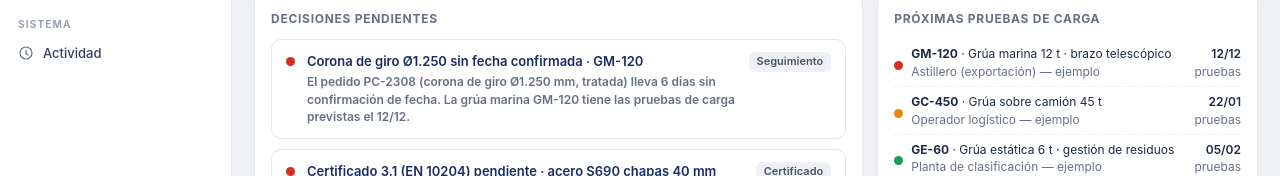
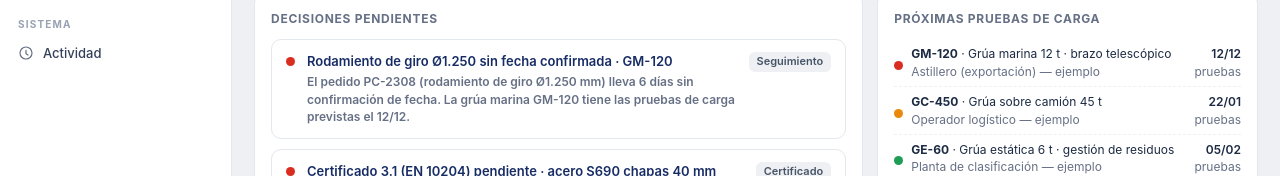
Before and after one commit to RoutinizeWellness/automio-cytecma-demo, a plain HTML site: page index.html in a window 1280 px wide. Shown: the part 334-510 px from the top of the page. Drawn offline with Linux system fonts and the light colour scheme.

Commit message:
v6.1: componente externo corregido (rodamiento de giro, no corona - fabricacion interna)

```diff
--- a/index.html
+++ b/index.html
@@ -150,10 +150,10 @@ const CFG = {
   initial:{
     approvals:[
       {id:'AP-101', pri:'alta', tipo:'Seguimiento', estado:'pendiente',
-        titulo:'Corona de giro Ø1.250 sin fecha confirmada · GM-120',
-        detalle:'El pedido PC-2308 (corona de giro Ø1.250 mm, tratada) lleva 6 días sin confirmación de fecha. La grúa marina GM-120 tiene las pruebas de carga previstas el 12/12.',
-        why:'Sin corona no hay montaje del giro; cada semana de retraso mueve las pruebas y la entrega al astillero.',
-        accion:{kind:'mail', to:'comercial@proveedor-ejemplo.es', subj:'PC-2308 · Confirmación de fecha de entrega — corona de giro Ø1.250', body:'Buenos días,<br><br>necesitamos confirmación firme de la fecha de entrega de la corona de giro Ø1.250 mm (pedido PC-2308). Las pruebas de carga de la GM-120 están previstas el 12/12 y cualquier desplazamiento afecta a la entrega.<br><br>Gracias, un saludo.'}},
+        titulo:'Rodamiento de giro Ø1.250 sin fecha confirmada · GM-120',
+        detalle:'El pedido PC-2308 (rodamiento de giro Ø1.250 mm) lleva 6 días sin confirmación de fecha. La grúa marina GM-120 tiene las pruebas de carga previstas el 12/12.',
+        why:'Sin el rodamiento no hay montaje del giro; cada semana de retraso mueve las pruebas y la entrega al astillero.',
+        accion:{kind:'mail', to:'comercial@proveedor-ejemplo.es', subj:'PC-2308 · Confirmación de fecha de entrega — rodamiento de giro Ø1.250', body:'Buenos días,<br><br>necesitamos confirmación firme de la fecha de entrega del rodamiento de giro Ø1.250 mm (pedido PC-2308). Las pruebas de carga de la GM-120 están previstas el 12/12 y cualquier desplazamiento afecta a la entrega.<br><br>Gracias, un saludo.'}},
       {id:'AP-102', pri:'alta', tipo:'Certificado', estado:'pendiente',
         titulo:'Certificado 3.1 (EN 10204) pendiente · acero S690 chapas 40 mm',
         detalle:'La recepción de las chapas de S690 del PC-2301 está bloqueada en calidad hasta recibir el certificado 3.1 de la colada H-7742.',
@@ -170,7 +170,7 @@ const CFG = {
         {desc:'Chapa acero S690, 40 mm (6 uds)', qty:6, precio:2410, estado:'recibido', cert:'pendiente'},
         {desc:'Chapa acero S690, 25 mm (4 uds)', qty:4, precio:1005, estado:'recibido', cert:'recibido'}]},
       {id:'PC-2308', prov:'Mecanizados Rotor S.L. (ejemplo)', proyecto:'GM-120', estado:'sin-confirmar', total:6900, entrega:'sin fecha', lineas:[
-        {desc:'Corona de giro Ø1.250 mm, tratada', qty:1, precio:6900, estado:'en-fabricacion', cert:'no-aplica'}]},
+        {desc:'Rodamiento de giro Ø1.250 mm', qty:1, precio:6900, estado:'en-fabricacion', cert:'no-aplica'}]},
       {id:'PC-2312', prov:'Hidráulica Delta S.A. (ejemplo)', proyecto:'GC-450', estado:'retrasado', total:21300, entrega:'09/01 (antes 26/12)', lineas:[
         {desc:'Grupo hidráulico 90 kW, doble efecto', qty:1, precio:19800, estado:'retrasado', cert:'no-aplica'},
         {desc:'Racorería y tubo rígido inox (lote)', qty:1, precio:1500, estado:'recibido', cert:'no-aplica'}]},
@@ -184,7 +184,7 @@ const CFG = {
     ],
     projects:[
       {id:'GM-120', nombre:'Grúa marina 12 t · brazo telescópico', cliente:'Astillero (exportación) — ejemplo', fase:2, fases:['Ingeniería','Fabricación','Montaje','Pruebas','Entrega'], progreso:58, pruebas:'12/12', riesgo:'alto',
-        materiales:[{desc:'Corona de giro Ø1.250', estado:'sin-fecha'},{desc:'Chapas S690 40 mm', estado:'bloqueado-calidad'},{desc:'Pistones bronce', estado:'en-fecha'}]},
+        materiales:[{desc:"Rodamiento de giro Ø1.250", estado:'sin-fecha'},{desc:'Chapas S690 40 mm', estado:'bloqueado-calidad'},{desc:'Pistones bronce', estado:'en-fecha'}]},
       {id:'GC-450', nombre:'Grúa sobre camión 45 t', cliente:'Operador logístico — ejemplo', fase:1, fases:['Ingeniería','Fabricación','Montaje','Pruebas','Entrega'], progreso:34, pruebas:'22/01', riesgo:'medio',
         materiales:[{desc:'Grupo hidráulico 90 kW', estado:'retrasado'},{desc:'Racorería inox', estado:'recibido'}]},
       {id:'GE-60', nombre:'Grúa estática 6 t · gestión de residuos', cliente:'Planta de clasificación — ejemplo', fase:1, fases:['Ingeniería','Fabricación','Montaje','Pruebas','Entrega'], progreso:21, pruebas:'05/02', riesgo:'bajo',
@@ -200,7 +200,7 @@ const CFG = {
     ],
     suppliers:[
       {id:'PR-01', nombre:'Aceros Altares S.A. (ejemplo)', cat:'Aceros de alta resistencia', otif:86, calidad:92, pedidos:14, ultimo:'PC-2319', nota:'Certificados 3.1 a veces tardíos.'},
-      {id:'PR-02', nombre:'Mecanizados Rotor S.L. (ejemplo)', cat:'Coronas de giro y mecanizado grande', otif:74, calidad:95, pedidos:6, ultimo:'PC-2308', nota:'Plazos largos; confirmar fecha al emitir pedido.'},
+      {id:'PR-02', nombre:'Mecanizados Rotor S.L. (ejemplo)', cat:'Rodamientos de giro y mecanizado grande', otif:74, calidad:95, pedidos:6, ultimo:'PC-2308', nota:'Plazos largos; confirmar fecha al emitir pedido.'},
       {id:'PR-03', nombre:'Hidráulica Delta S.A. (ejemplo)', cat:'Grupos hidráulicos y componentes', otif:81, calidad:88, pedidos:11, ultimo:'PC-2320', nota:'Último trimestre con dos retrasos.'},
       {id:'PR-04', nombre:'Bronces y Cierres S.A. (ejemplo)', cat:'Bronces y tornillería inox', otif:95, calidad:97, pedidos:9, ultimo:'PC-2315', nota:'Fiable.'}
     ],
```
